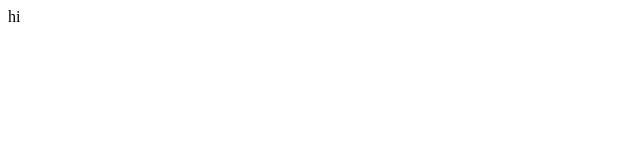
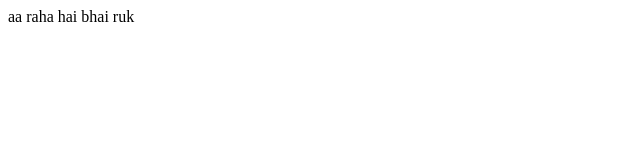
Before and after one commit to lonerdotpng/fb, a plain HTML site: page manchesterunited.html in a window 1280 px wide. Shown: the whole page, without its empty margins (0-640 px from the left). Drawn offline with Linux system fonts and the light colour scheme.

Commit message:
Update manchesterunited.html

```diff
--- a/manchesterunited.html
+++ b/manchesterunited.html
@@ -1,2 +1,2 @@
 <html>
-hi</html>
+aa raha hai bhai ruk</html>
```
